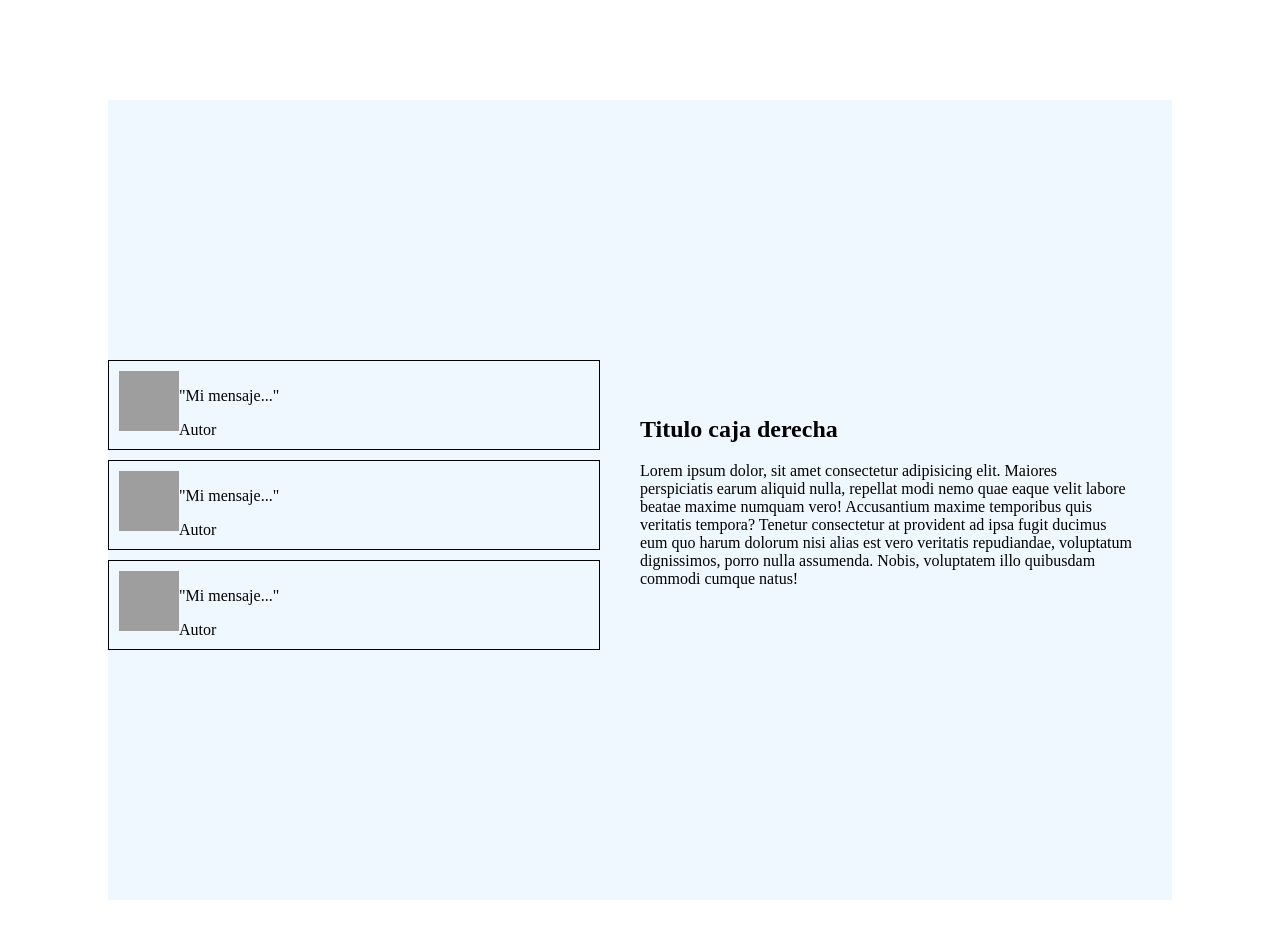
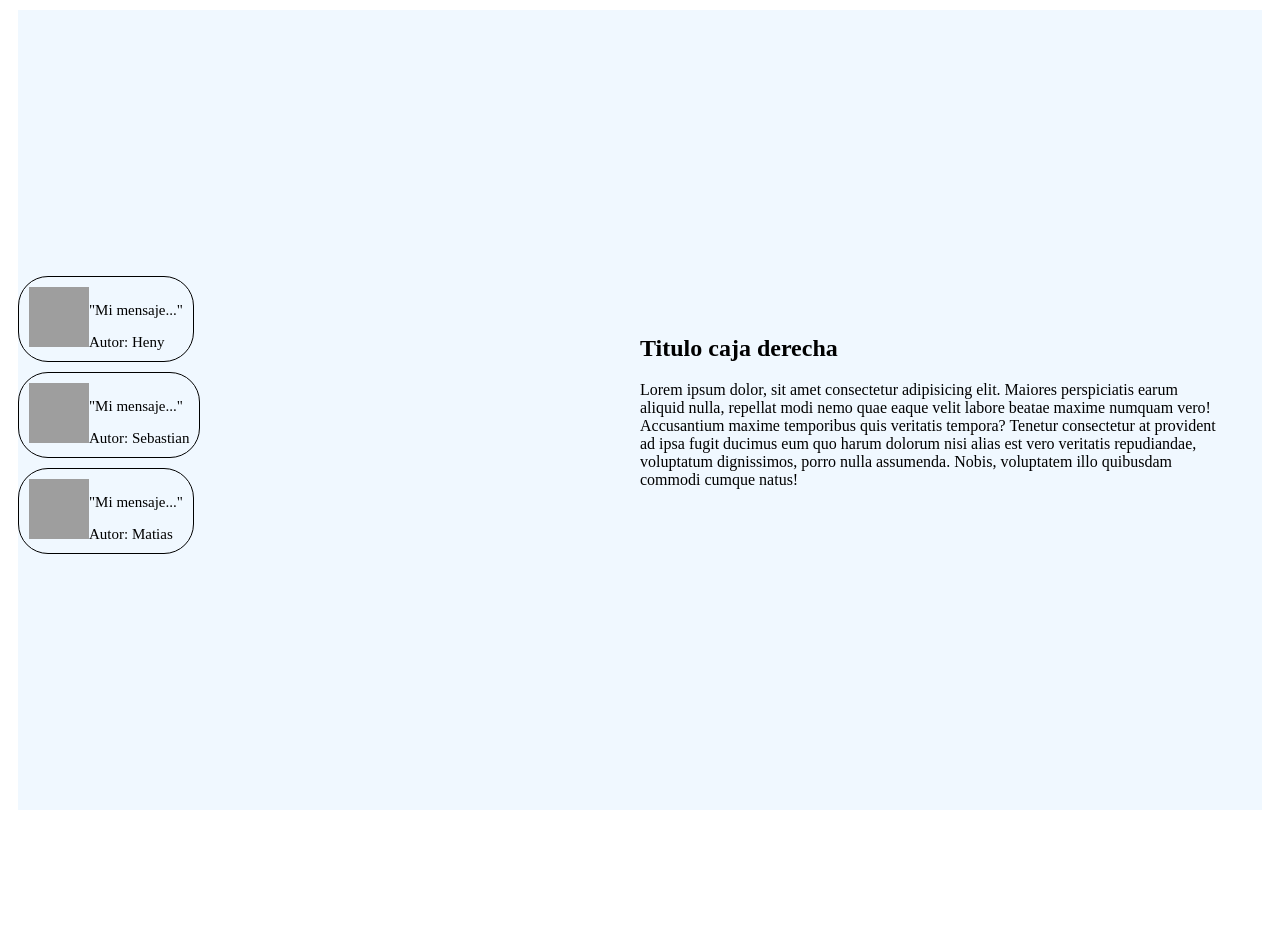
Before and after one commit to Hsalazar7/gen-icco-intro-a-la-web, a plain HTML site: page 5-flexbox/Practice/2-example-flexbox/index.html in a window 1280 px wide. After the commit the page ends 820 px from the top, so only its background shows below. Drawn offline with Linux system fonts and the light colour scheme; grey boxes are pictures that could not be loaded.

Commit message:
Primeros pasos Flexbox 2

```diff
--- a/5-flexbox/Practice/2-example-flexbox/css/styles.css
+++ b/5-flexbox/Practice/2-example-flexbox/css/styles.css
@@ -4,7 +4,7 @@
     justify-content: center;
     align-items: center;
     height: 100vh;
-    margin:100px;
+    margin:10px;
 
 }
 .container-hero{
@@ -17,7 +17,10 @@
 }
 .comment{
     display: flex;
-    border: solid 1px black;
+    border: solid black 1px;
+    border-radius: 30px;
+    width: fit-content;
+    font-size: 15px;
     padding: 10px;
     margin-top: 10px;
 
--- a/5-flexbox/Practice/2-example-flexbox/index.html
+++ b/5-flexbox/Practice/2-example-flexbox/index.html
@@ -17,7 +17,7 @@
                 <div>
                     <p>"Mi mensaje..."
                     </p>
-                    <span>Autor</span>
+                    <span>Autor: Heny</span>
                 </div>
             </article>
 
@@ -29,7 +29,7 @@
                 <div>
                     <p>"Mi mensaje..."
                     </p>
-                    <span>Autor</span>
+                    <span>Autor: Sebastian</span>
                 </div>
             </article>
 
@@ -41,7 +41,7 @@
                 <div>
                     <p>"Mi mensaje..."
                     </p>
-                    <span>Autor</span>
+                    <span>Autor: Matias</span>
                 </div>
             </article>
 
```
